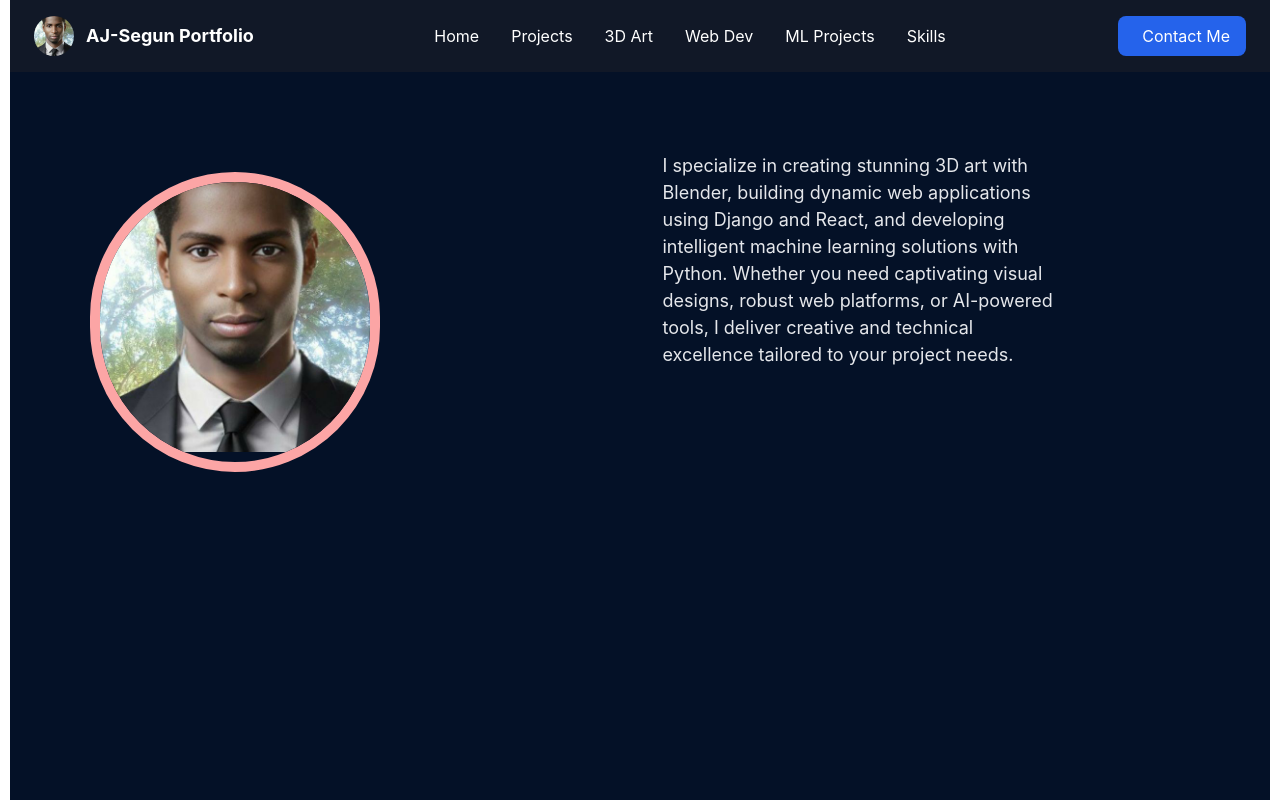
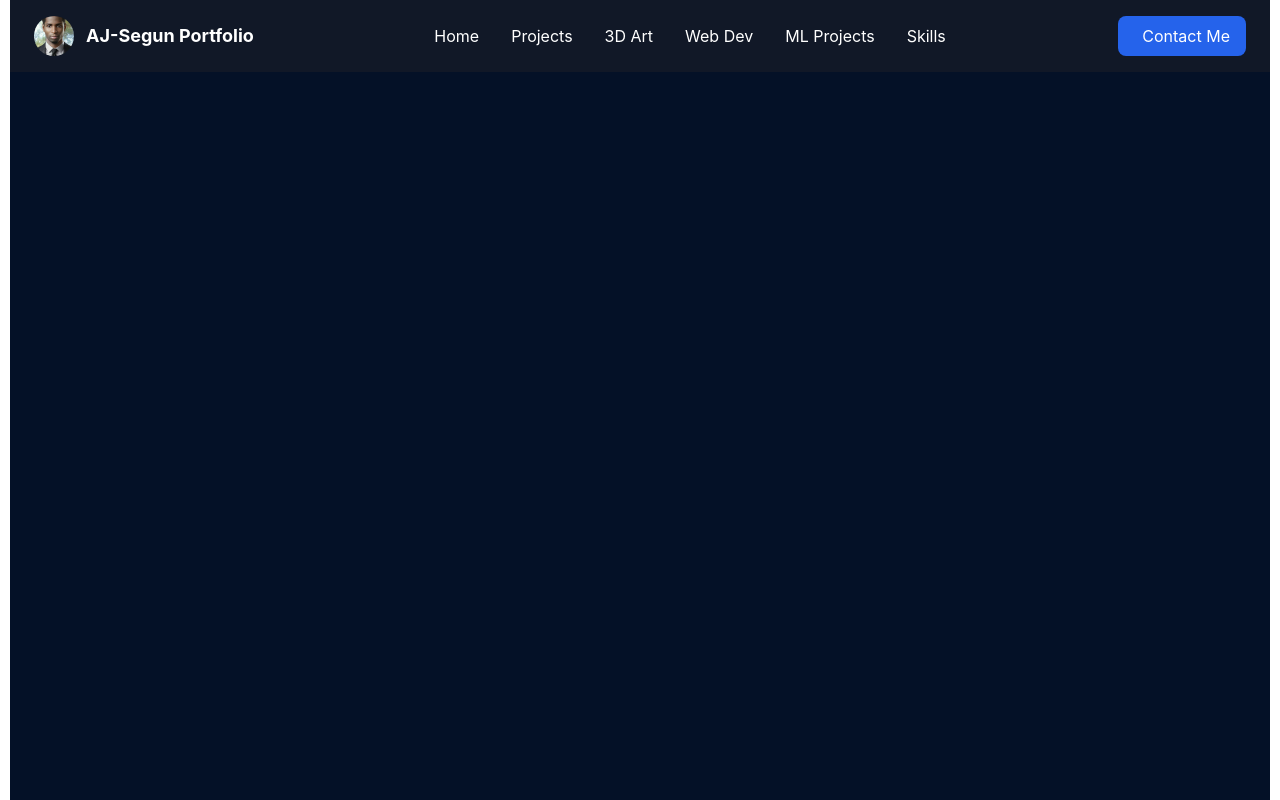
Before and after one commit to T-force609/Frontend, a React (Create React App) app: page / in a window 1280 px wide. Shown: the top 800 px of the page. Built offline with nearby package versions, Linux system fonts and the light colour scheme.

Commit message:
Update App.js

```diff
--- a/src/App.js
+++ b/src/App.js
@@ -28,7 +28,7 @@ function App() {
         <div className='App-header'>
           <Routes>
             <Route element={<Layout />} />
-            <Route path='/' element={<Home />} />
+            <Route path='codewithajdev.render.com/' element={<Home />} />
               <Route exact path='/project' element={<ProjectCard />} />
               <Route path='projects/:id' element={<ProjectDetail />} />
               <Route exact path='/contact' element={<ContactPage />} />
```
